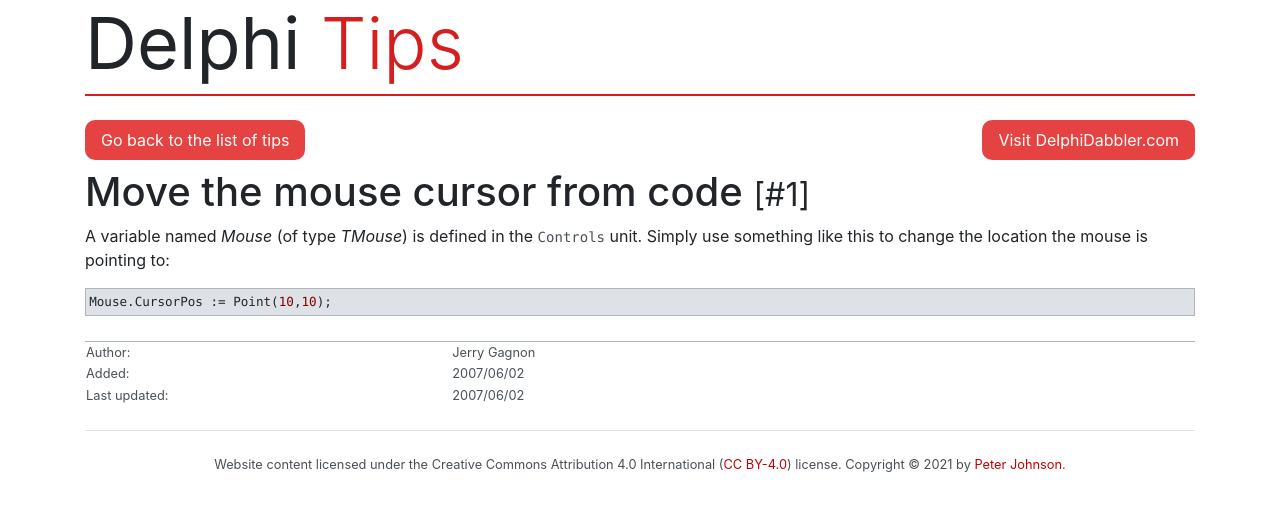
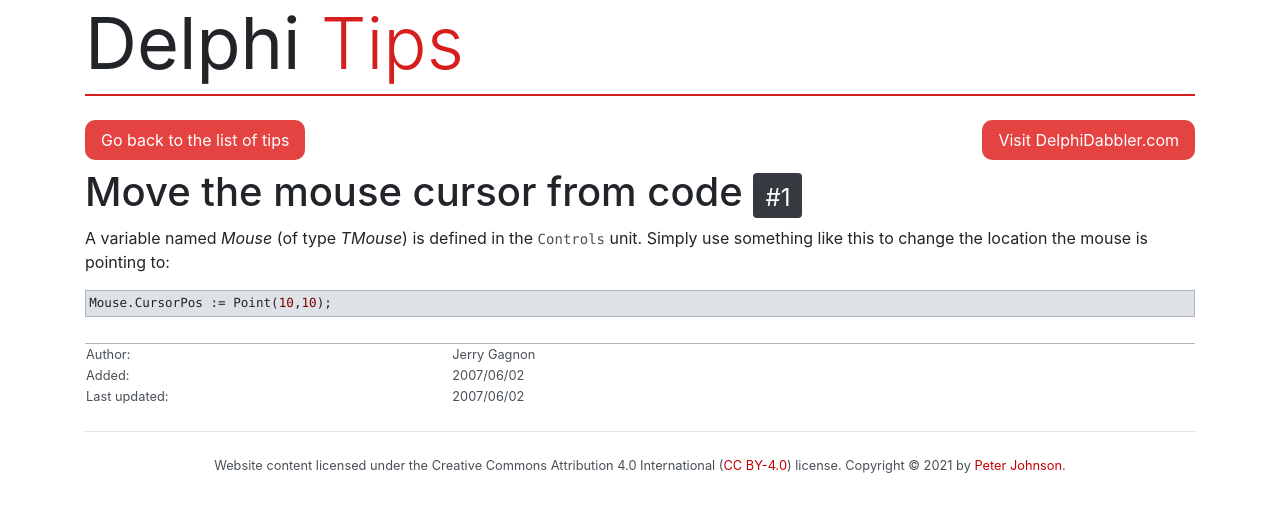
Before and after one commit to delphidabbler/delphi-tips, a Jekyll site: the page built from docs/_tips/1.html, in a window 1280 px wide. Shown: the top 512 px of the page. Built offline with Jekyll 4.4.1, drawn with Linux system fonts in a browser that asks for light colours.

Commit message:
Restyle tip number as dark BS4 badge

```diff
--- a/docs/_layouts/tip.html
+++ b/docs/_layouts/tip.html
@@ -18,7 +18,7 @@ layout: default
 <div id="wrapper">
 
 <h1>
-    {{ tip.title | escape }} <small class="header-tip-id">[#{{ tip.id | escape }}]</small>
+    {{ tip.title | escape }} <span class="badge badge-dark"><small>#{{ tip.id | escape }}</small></span>
 </h1>
 
 <!-- BEGIN CONTENT -->
```
